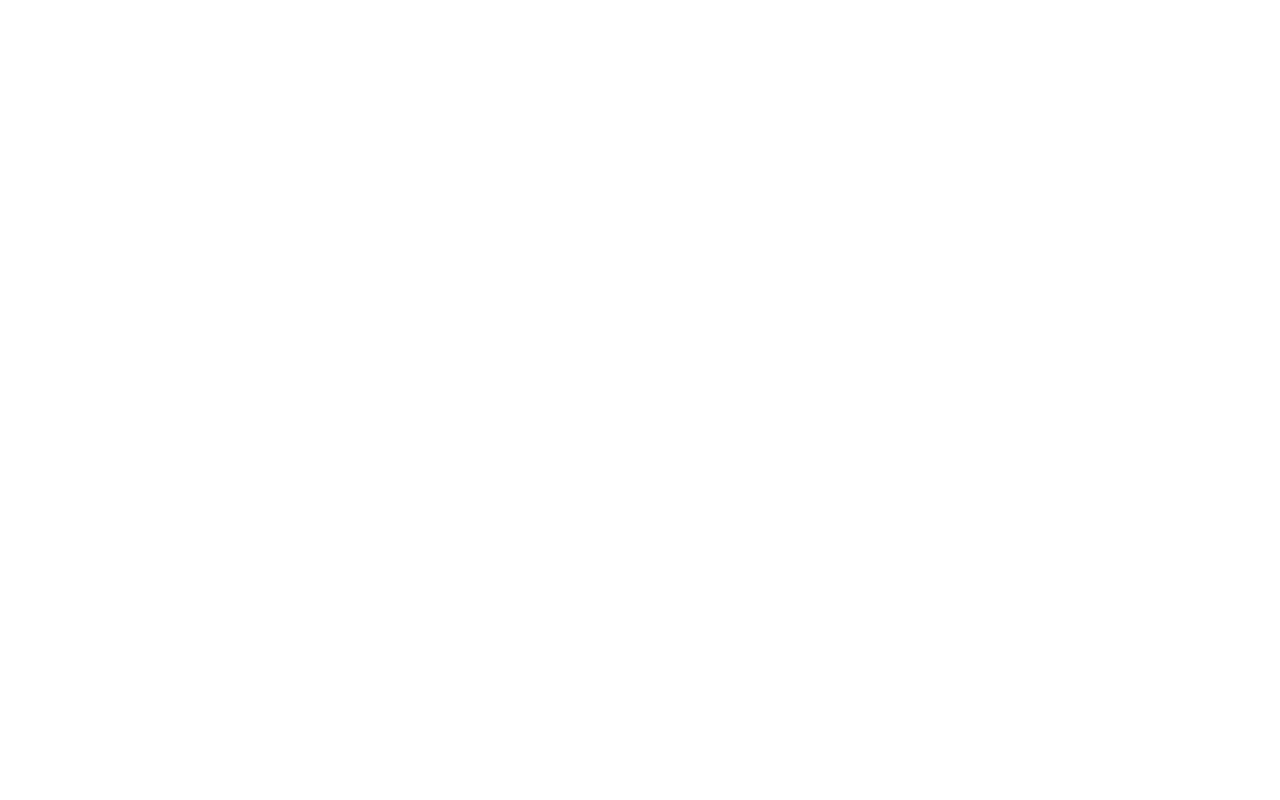
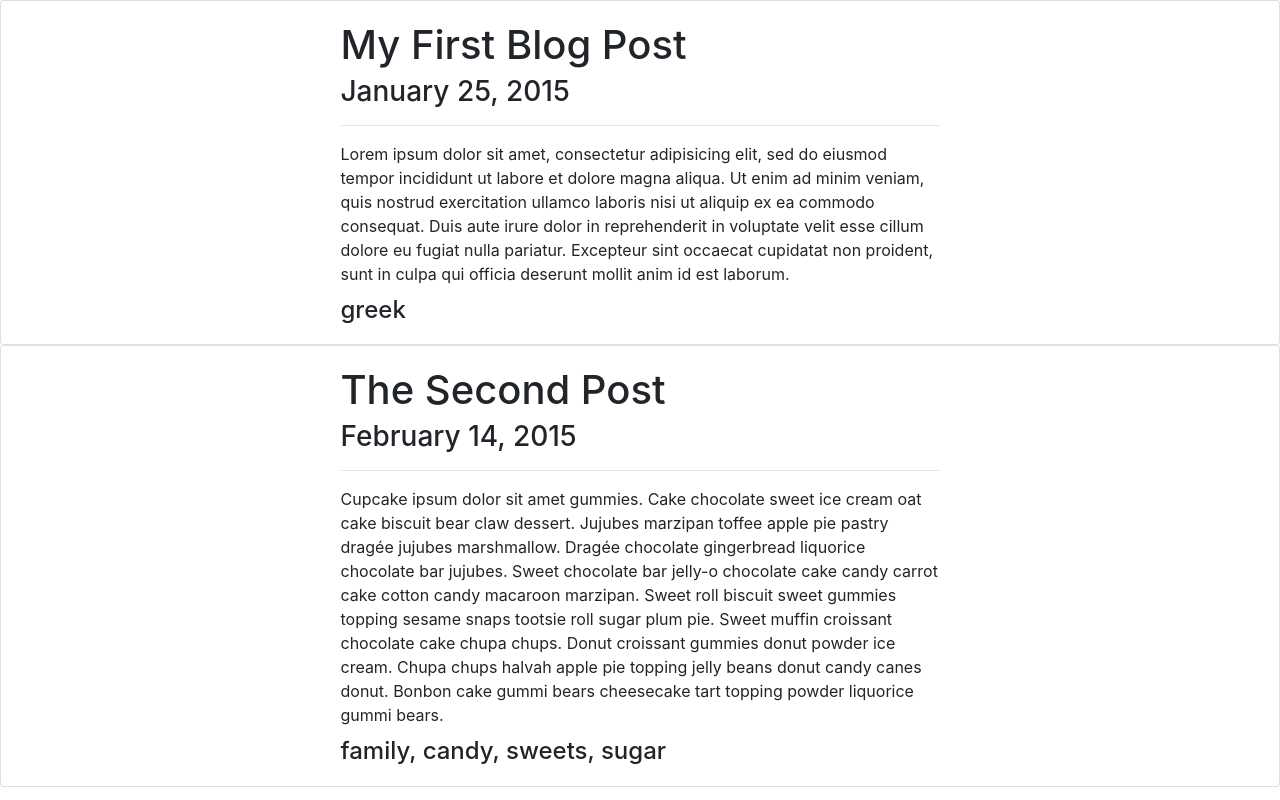
Before and after one commit to mattlopez4011/codeup-web-exercises, a plain HTML site: page ajax-blog.html in a window 1280 px wide. Drawn offline with nearby package versions, Linux system fonts and the light colour scheme.

Commit message:
Completed ajax blog exercise

```diff
--- a/ajax-blog.html
+++ b/ajax-blog.html
@@ -2,7 +2,7 @@
 <html lang="en">
 <head>
     <meta charset="UTF-8">
-    <title>Title</title>
+    <title>AJAX Blog</title>
 <!--    Bootstrap CDN Styles-->
     <link rel="stylesheet" href="https://maxcdn.bootstrapcdn.com/bootstrap/4.0.0/css/bootstrap.min.css" integrity="sha384-Gn5384xqQ1aoWXA+058RXPxPg6fy4IWvTNh0E263XmFcJlSAwiGgFAW/dAiS6JXm" crossorigin="anonymous">
 </head>
@@ -20,8 +20,27 @@
 <script src="https://ajax.googleapis.com/ajax/libs/jquery/2.1.3/jquery.min.js"></script>
 
 <!--My Custom JS-->
+
+
 <script>
-
+    $.ajax('data/blog.json').done(function (posts) {
+        $('#posts').html(updatePosts(posts))
+    });
+    function updatePosts(posts) {
+        var html = '';
+        posts.forEach(function (post) {
+            html += '<div class="card">';
+            html += '<div class="card-body mx-auto" style="width: 50%">';
+            html += '<h1 class="card-title">'+ post.title + '</h1>';
+            html += '<h3 class="card-subtitle">' + post.date + '</h3>';
+            html += '<hr>';
+            html += '<p class="card-text">' + post.content + '</p>';
+            html += '<h4 class="card-subtitle">' + post.categories.join(', ') + '</h4>';
+            html += '</div>';
+            html += '</div>'
+        });
+        return html;
+    }
 </script>
 </body>
 </html>
```
Also changed, not shown: ajax-store.html (+0 -7 lines).
